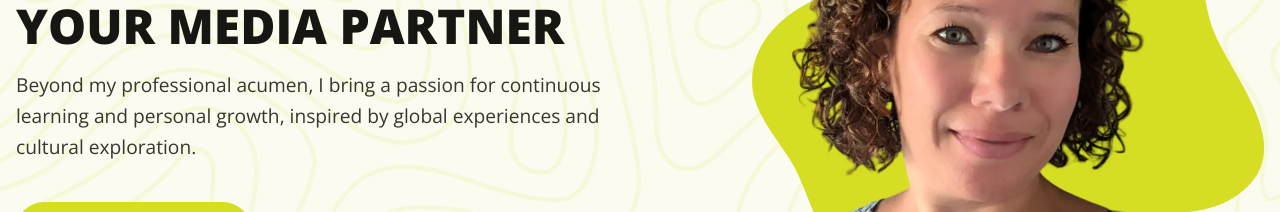
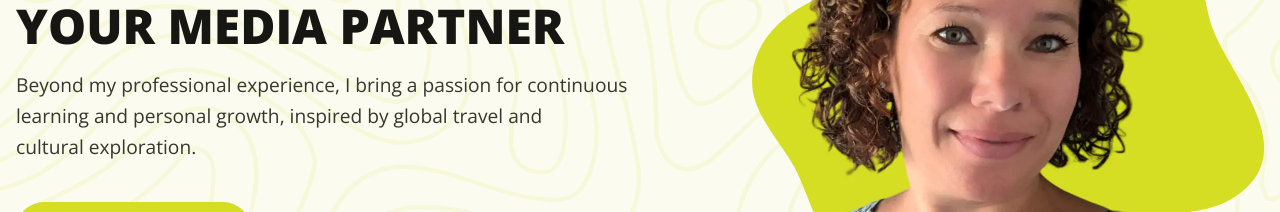
Before and after one commit to longbeachwebworks/green-glider-media, a plain HTML site: page about.html in a window 1280 px wide. Shown: the part 351-563 px from the top of the page. Drawn offline with Linux system fonts and the light colour scheme.

Commit message:
Updated about.html
Copy edit

```diff
--- a/about.html
+++ b/about.html
@@ -154,9 +154,9 @@
             <span class="cs-topper">Green Glider Media LLC</span>
             <h1 class="cs-title">Getting to Know Your Media Partner</h1>
             <p class="cs-text">
-              Beyond my professional acumen, I bring a passion for continuous
-              learning and personal growth, inspired by global experiences and
-              cultural exploration.
+              Beyond my professional experience, I bring a passion for
+              continuous learning and personal growth, inspired by global travel
+              and cultural exploration.
             </p>
             <a href="/contact.html" class="cs-button-solid"
               >Discuss your project</a
```
